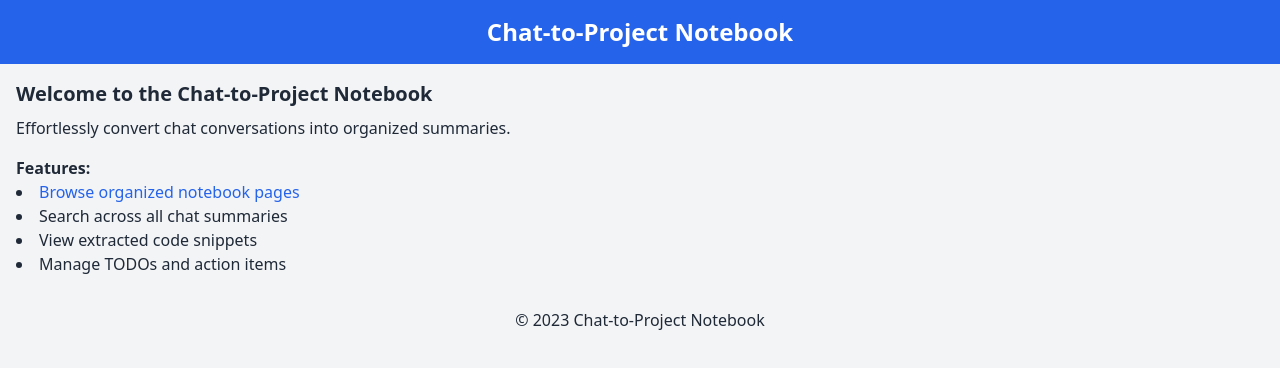
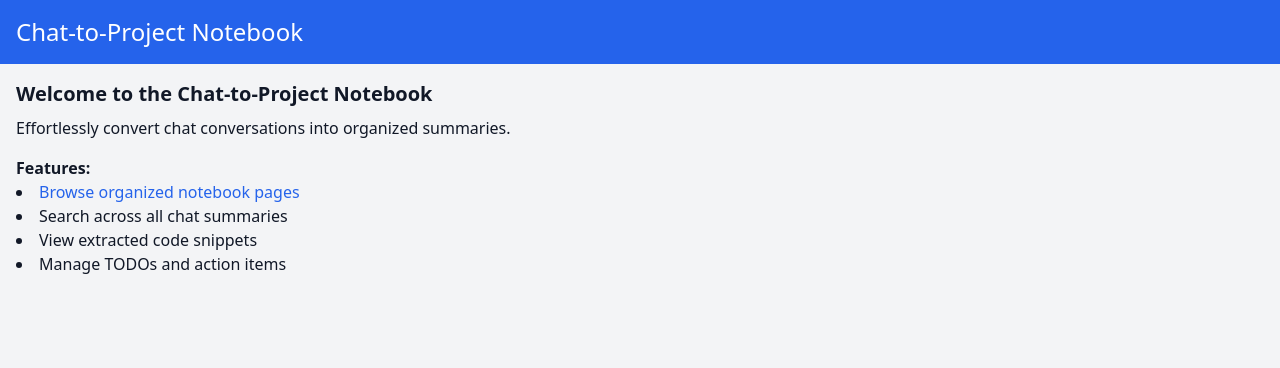
Before and after one commit to dvwatkins/squidwise-3-chat-to-project-notebook-auto-summaries-links, a Next.js app: page / in a window 1280 px wide. Shown: the top 368 px of the page. Built offline with nearby package versions, Linux system fonts and the light colour scheme.

Commit message:
Update src/app/layout.tsx

```diff
--- a/src/app/layout.tsx
+++ b/src/app/layout.tsx
@@ -9,16 +9,13 @@ export const metadata = {
 const Layout = ({ children }) => {
   return (
     <html lang="en">
-      <body className="bg-gray-100 text-gray-800">
-        <header className="p-4 bg-blue-600 text-white text-center">
-          <h1 className="text-2xl font-bold">Chat-to-Project Notebook</h1>
+      <body className="bg-gray-100 text-gray-900">
+        <header className="p-4 bg-blue-600 text-white">
+          <h1 className="text-2xl">Chat-to-Project Notebook</h1>
         </header>
         <main className="p-4">
           {children}
         </main>
-        <footer className="p-4 text-center">
-          <p>&copy; 2023 Chat-to-Project Notebook</p>
-        </footer>
       </body>
     </html>
   );
```
